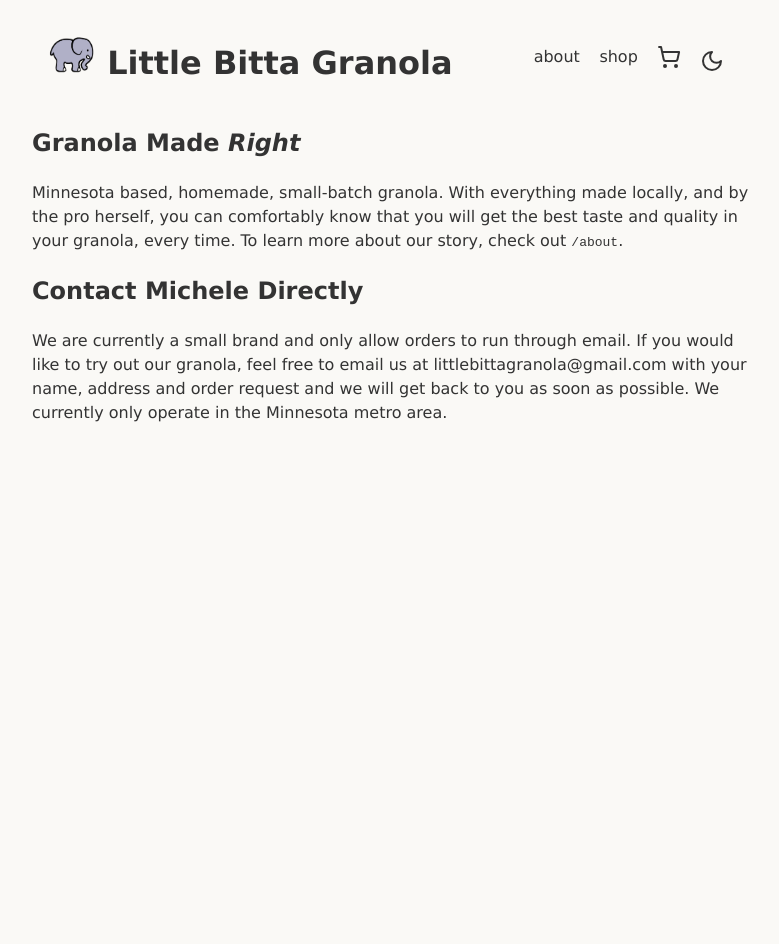
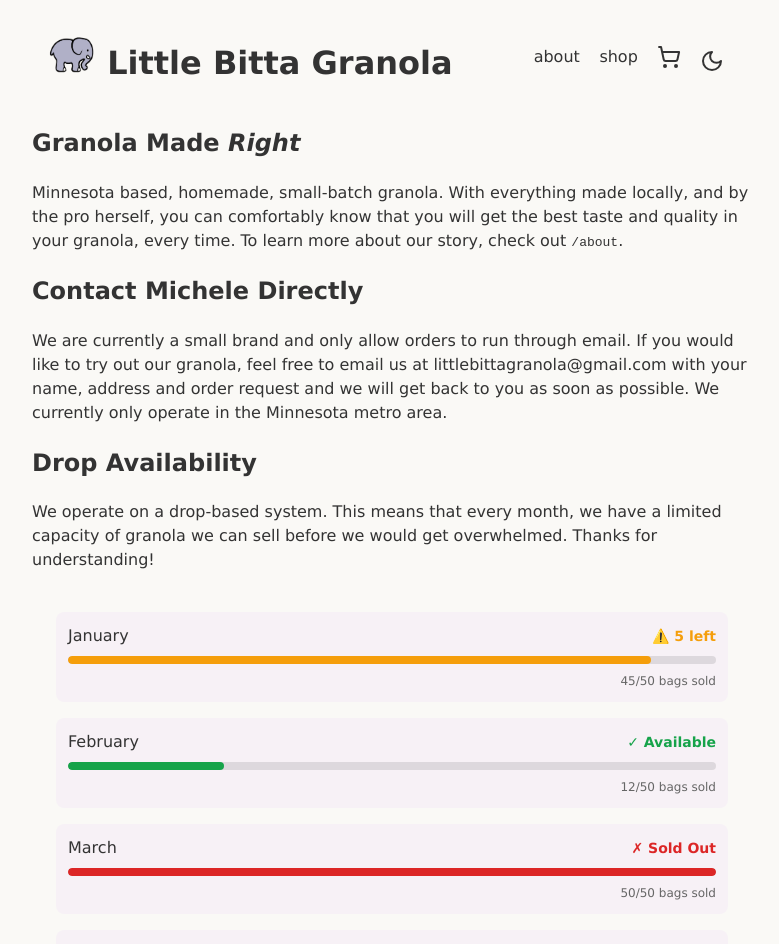
Before and after one commit to louislef299/little-bitta-site, a SvelteKit app: page / in a window 1280 px wide. Shown: the top 944 px of the page, without its empty margins (248-1027 px from the left). Before the commit the page ends 800 px from the top, so only its background shows below. Built offline with nearby package versions, Linux system fonts and the light colour scheme.

Commit message:
feat: Add a CapacityCard to communicate bag capacity

```diff
--- a/src/lib/cart/drops.svelte.ts
+++ b/src/lib/cart/drops.svelte.ts
@@ -1,7 +1,12 @@
 export type Drop = {
-    id: string,
-    long: string,
-}
+  id: string;
+  long: string;
+};
+
+export type DropCapacity = {
+  current: number;
+  max: number;
+};
 
 /***
  * For next time:
@@ -35,6 +40,24 @@ export function getDrops(): Drop[] {
     {
       id: "apr",
       long: "April",
+    },
+  ];
 }
-    ]
+
+// Mock capacity data - replace with API call to your backend
+export function getDropCapacity(dropId: string): DropCapacity {
+  // This would eventually fetch from your database/API
+  const capacityData: Record<string, DropCapacity> = {
+    jan: { current: 45, max: 50 },
+    fed: { current: 12, max: 50 },
+    mar: { current: 50, max: 50 },
+    apr: { current: 0, max: 50 },
+  };
+
+  return capacityData[dropId] || { current: 0, max: 50 };
 }
+
+export function isDropAvailable(dropId: string): boolean {
+  const capacity = getDropCapacity(dropId);
+  return capacity.current < capacity.max;
+}
--- /dev/null
+++ b/src/lib/components/CapacityCard.svelte
@@ -0,0 +1,153 @@
+<script lang="ts">
+    import type { Drop } from '$lib/cart/drops.svelte';
+    import { getDrops } from '$lib/cart/drops.svelte';
+
+    type DropWithCapacity = Drop & {
+        current: number;
+        max: number;
+    };
+
+    // For now, using mock data - you can replace this with real capacity data from your backend
+    function getDropsWithCapacity(): DropWithCapacity[] {
+        const drops = getDrops();
+        // Mock capacity data - replace with actual data source
+        const capacityData: Record<string, { current: number; max: number }> = {
+            jan: { current: 45, max: 50 },
+            fed: { current: 12, max: 50 },
+            mar: { current: 50, max: 50 },
+            apr: { current: 0, max: 50 },
+        };
+
+        return drops.map(drop => ({
+            ...drop,
+            ...capacityData[drop.id]
+        }));
+    }
+
+    function getStatusInfo(current: number, max: number) {
+        const percentage = (current / max) * 100;
+        const remaining = max - current;
+
+        if (percentage >= 100) {
+            return { status: 'sold-out', icon: '✗', label: 'Sold Out', color: '#dc2626' };
+        } else if (percentage >= 80) {
+            return { status: 'limited', icon: '⚠️', label: `${remaining} left`, color: '#f59e0b' };
+        } else {
+            return { status: 'available', icon: '✓', label: 'Available', color: '#16a34a' };
+        }
+    }
+
+    let dropsWithCapacity = getDropsWithCapacity();
+</script>
+
+<div class="capacity-card">
+    <div class="drops-list">
+        {#each dropsWithCapacity as drop}
+            {@const statusInfo = getStatusInfo(drop.current, drop.max)}
+            <div class="drop-item" data-status={statusInfo.status}>
+                <div class="drop-header">
+                    <span class="drop-name">{drop.long}</span>
+                    <span class="status-badge" style="color: {statusInfo.color}">
+                        {statusInfo.icon} {statusInfo.label}
+                    </span>
+                </div>
+                <div class="progress-bar">
+                    <div
+                        class="progress-fill"
+                        style="width: {Math.min((drop.current / drop.max) * 100, 100)}%; background-color: {statusInfo.color};"
+                    ></div>
+                </div>
+                <div class="capacity-text">
+                    {drop.current}/{drop.max} bags sold
+                </div>
+            </div>
+        {/each}
+    </div>
+</div>
+
+<style>
+    .capacity-card {
+        background: var(--bg-color);
+        padding: 1.5rem;
+        margin-bottom: 2rem;
+        /* Performance: Isolate layout calculations */
+        contain: content;
+    }
+
+    .drops-list {
+        display: flex;
+        flex-direction: column;
+        gap: 1rem;
+    }
+
+    .drop-item {
+        padding: 0.75rem;
+        border-radius: 8px;
+        background: rgba(170, 3, 248, 0.03);
+        /* Removed hover transition for performance */
+    }
+
+    .drop-header {
+        display: flex;
+        justify-content: space-between;
+        align-items: center;
+        margin-bottom: 0.5rem;
+    }
+
+    .drop-name {
+        font-weight: 500;
+        font-size: 1rem;
+    }
+
+    .status-badge {
+        font-size: 0.875rem;
+        font-weight: 600;
+        display: flex;
+        align-items: center;
+        gap: 0.25rem;
+    }
+
+    .progress-bar {
+        height: 8px;
+        background: rgba(0, 0, 0, 0.1);
+        border-radius: 4px;
+        overflow: hidden;
+        margin-bottom: 0.5rem;
+        /* Performance: GPU acceleration for animations */
+        transform: translateZ(0);
+    }
+
+    .progress-fill {
+        height: 100%;
+        /* Optimized: Use transform instead of width for better performance */
+        /* Keep width transition but make it faster and remove background-color
+        transition */
+        transition: width 0.4s cubic-bezier(0.4, 0, 0.2, 1);
+        border-radius: 4px;
+        /* Performance: Promote to own layer */
+        will-change: width;
+        transform: translateZ(0);
+    }
+
+    .capacity-text {
+        font-size: 0.75rem;
+        color: var(--color-text-secondary, #666);
+        text-align: right;
+    }
+
+    @media (max-width: 640px) {
+        .capacity-card {
+            padding: 1rem;
+        }
+
+        .drop-header {
+            flex-direction: column;
+            align-items: flex-start;
+            gap: 0.25rem;
+        }
+
+        .status-badge {
+            font-size: 0.8rem;
+        }
+    }
+</style>
--- a/src/lib/components/Header.svelte
+++ b/src/lib/components/Header.svelte
@@ -3,6 +3,8 @@
 	import ToggleTheme from '$lib/components/Toggle.svelte'
 	import { getItemTotal } from '$lib/cart/cart.svelte'
 	import { ShoppingCart } from '@lucide/svelte';
+
+	let itemTotal = $derived(getItemTotal());
 </script>
 
 <header>
@@ -14,7 +16,7 @@
 	<nav class="navigation">
 		<a href="/about">about</a>
 		<a href="/shop">shop</a>
-		<a href="/cart"><ShoppingCart />{#if getItemTotal() > 0}({getItemTotal()}){/if}</a>
+		<a href="/cart"><ShoppingCart />{#if itemTotal > 0}({itemTotal}){/if}</a>
 		<ToggleTheme />
 	</nav>
 </header>
@@ -29,6 +31,11 @@
 		top: 0;
 		z-index: 100;
       	background-color: var(--bg-color);
+		/* Performance: GPU acceleration for smooth sticky positioning */
+		transform: translateZ(0);
+		will-change: transform;
+		/* Performance: Isolate rendering calculations */
+		contain: layout style paint;
 	}
 
 	h1 {
--- a/src/routes/+page.svelte
+++ b/src/routes/+page.svelte
@@ -1,3 +1,7 @@
+<script lang="ts">
+    import CapacityCard from '$lib/components/CapacityCard.svelte';
+</script>
+
 <h2>Granola Made <i>Right</i></h2>
 <p>
     Minnesota based, homemade, small-batch granola. With everything made
@@ -14,3 +18,11 @@
     will get back to you as soon as possible. We currently only operate in the
     Minnesota metro area.
 </p>
+
+<h2>Drop Availability</h2>
+<p>
+    We operate on a drop-based system. This means that every month, we have a
+    limited capacity of granola we can sell before we would get overwhelmed.
+    Thanks for understanding!
+</p>
+<CapacityCard />
```
Also changed, not shown: src/routes/shop/+page.svelte (+28 -3 lines). Lines whose indentation alone changed are shown as unchanged.
